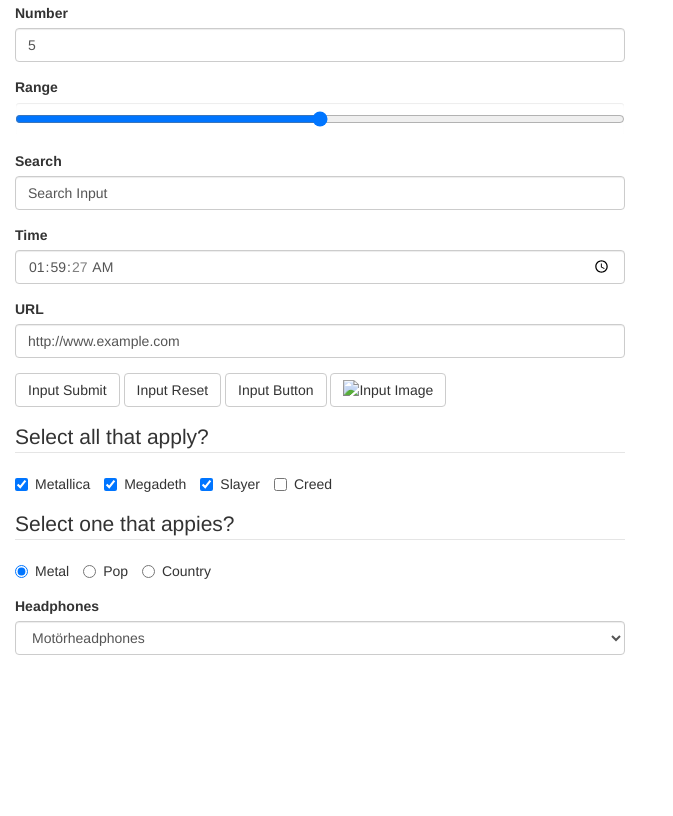
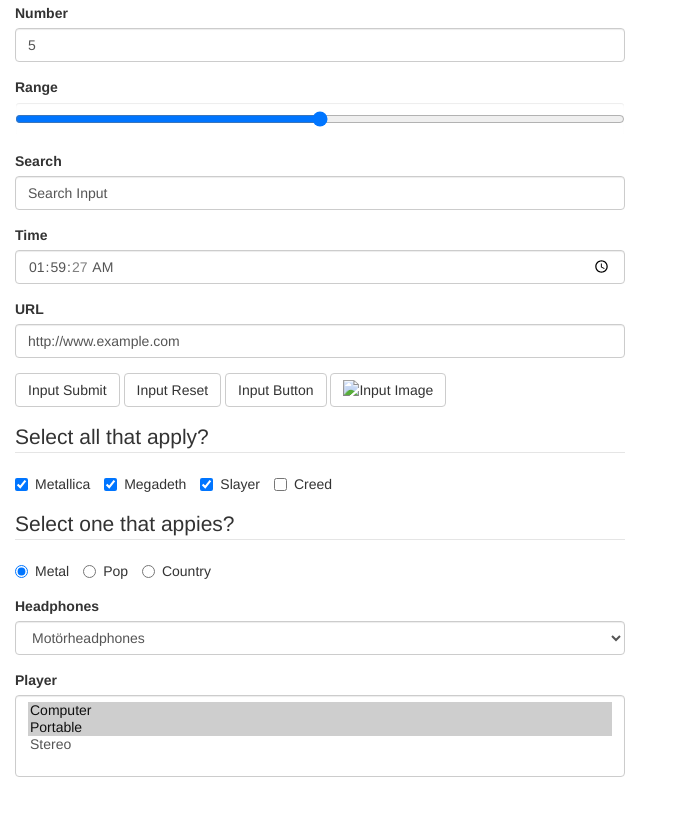
Before and after one commit to jkrayer/objectify, a website: page demo/index.html in a window 1280 px wide. Shown: the part 930-1746 px from the top of the page, without its empty margins (0-673 px from the left). Before the commit the page ends 1650 px from the top, so only its background shows below. Drawn offline with nearby package versions, Linux system fonts and the light colour scheme.

Commit message:
Add multi-select

```diff
--- a/demo/index.html
+++ b/demo/index.html
@@ -129,6 +129,15 @@
           </select>
         </div>
 
+        <div class="form-group">
+          <label for="player">Player</label>
+          <select multiple class="form-control" name="player" id="player">
+            <option value="Computer" selected="">Computer</option>
+            <option value="Portable" selected="">Portable</option>
+            <option value="Stereo">Stereo</option>
+          </select>
+        </div>
+
       </form>
     </div>
     <div class="col-sm-6">
```
